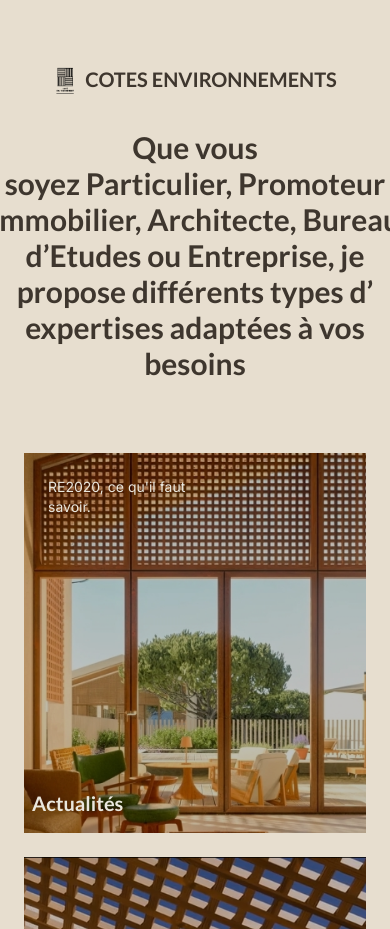
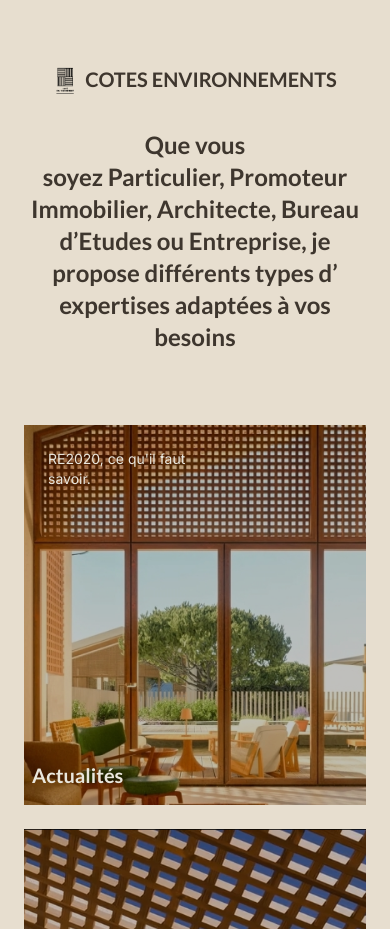
Before and after one commit to yanieznaio/site-malo, a Next.js app: page / in a window 390 px wide. Shown: the part 3240-4169 px from the top of the page. Built offline with nearby package versions, Linux system fonts and the light colour scheme; a web font is replaced by a local one.

Commit message:
few changes

```diff
--- a/app/globals.css
+++ b/app/globals.css
@@ -34,7 +34,7 @@ body {
   }
 
   h2 {
-    @apply text-3xl md:text-3xl
+    @apply text-2xl md:text-3xl
   }
 
   p {
```
